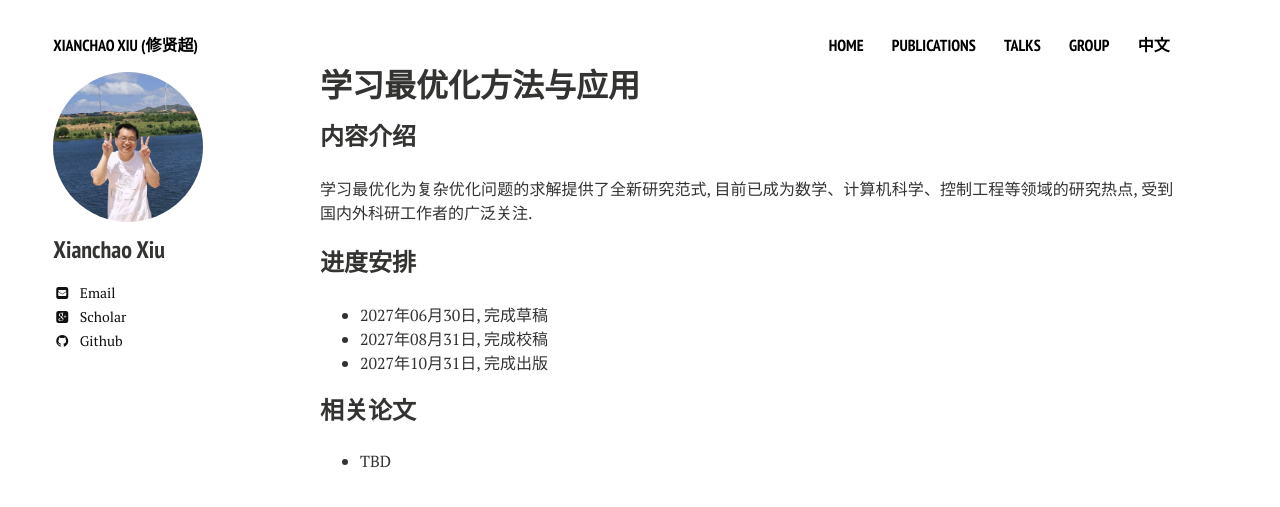
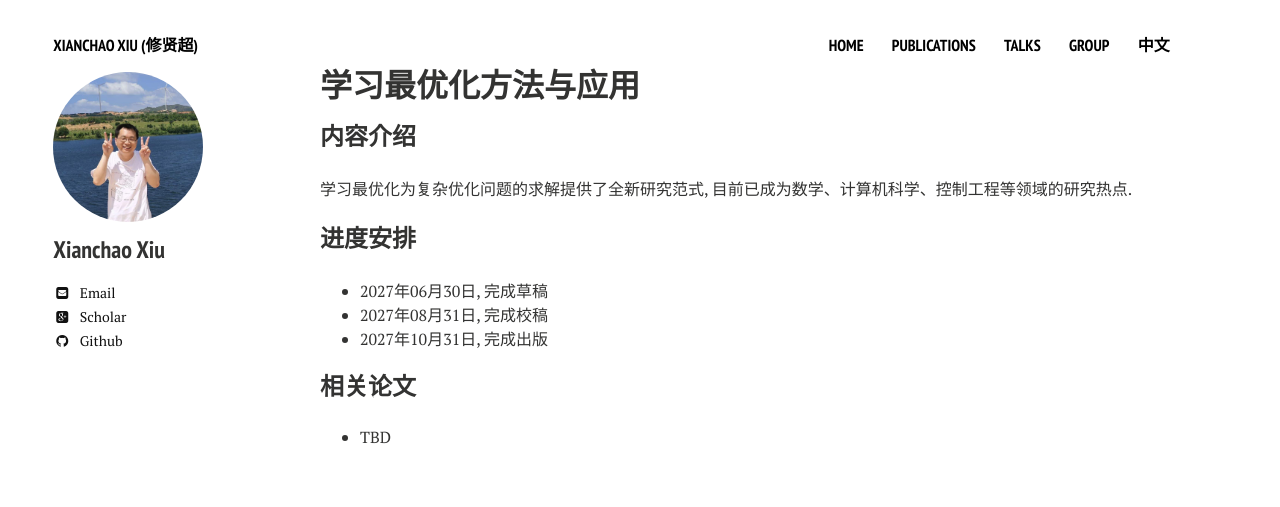
Before and after one commit to xianchaoxiu/xianchaoxiu.github.io, a Jekyll site: the page built from chinese/book/L2O/index.md, in a window 1280 px wide. Shown: the top 507 px of the page. Built offline with Jekyll 4.4.1, drawn with Linux system fonts in a browser that asks for light colours; nearby versions of some CDN libraries.

Commit message:
Update index.md

```diff
--- a/chinese/book/L2O/index.md
+++ b/chinese/book/L2O/index.md
@@ -6,7 +6,7 @@ share: false
 ---
 
 ### 内容介绍
-学习最优化为复杂优化问题的求解提供了全新研究范式, 目前已成为数学、计算机科学、控制工程等领域的研究热点, 受到国内外科研工作者的广泛关注. <br>
+学习最优化为复杂优化问题的求解提供了全新研究范式, 目前已成为数学、计算机科学、控制工程等领域的研究热点. <br>
 
 ### 进度安排
 * 2027年06月30日, 完成草稿<br>
```
